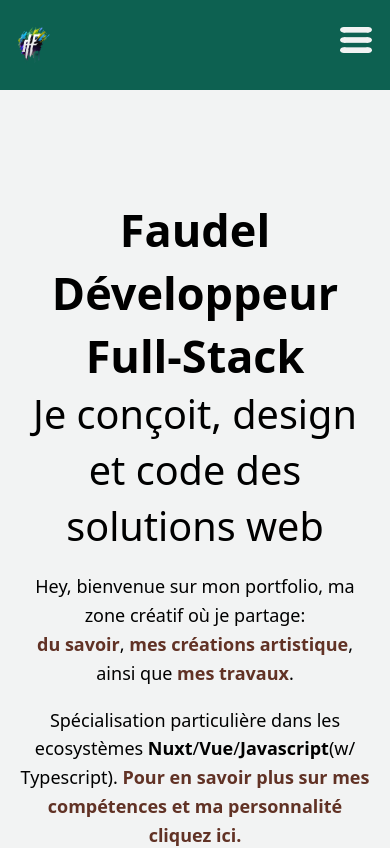
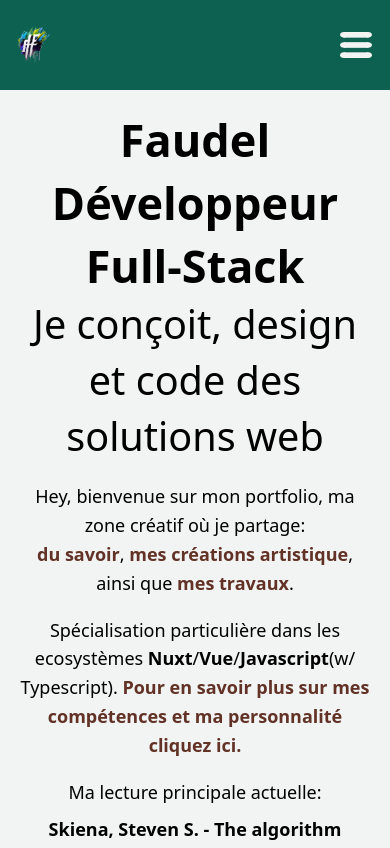
Before and after one commit to Faudelhadroug/portfolio-2024, a Vue app in the folder client/: page / in a window 390 px wide. Shown: the top 848 px of the page. Built offline with nearby package versions, Linux system fonts and the light colour scheme; what @formkit/vue would draw is missing.

Commit message:
style: fixed navbar + alignement mobile img

```diff
--- a/client/src/components/NavBar.vue
+++ b/client/src/components/NavBar.vue
@@ -13,16 +13,16 @@
 </script>
 
 <template>
-  <nav class="container-navbar bg-primary-dark">
+  <nav class="container-navbar bg-primary-dark w-full fixed top-0 z-50">
     <div class="md:hidden">
-      <ul v-if="!openMenuMobile" class="flex justify-between p-[0.5rem]">
+      <ul v-if="!openMenuMobile" class="flex justify-between items-center p-[0.5rem]">
         <li>
           <a href="/">
             <img
               width="32px"
               height="32px"
-              src="../assets/logos/logo.png"
-              alt="Hamburger image to open the menu"
+              src="../assets/logos/logo_whitecontrast.png"
+              alt="Logo Faudel portfolio"
               @click="openMenuMobile = !openMenuMobile"
             >
           </a>
@@ -67,8 +67,8 @@
             <img
               width="32px"
               height="32px"
-              src="../assets/logos/logo.png"
-              alt="Hamburger image to open the menu"
+              src="../assets/logos/logo_whitecontrast.png"
+              alt="Logo Faudel portfolio"
               @click="openMenuMobile = !openMenuMobile"
             >
           </a>
```
